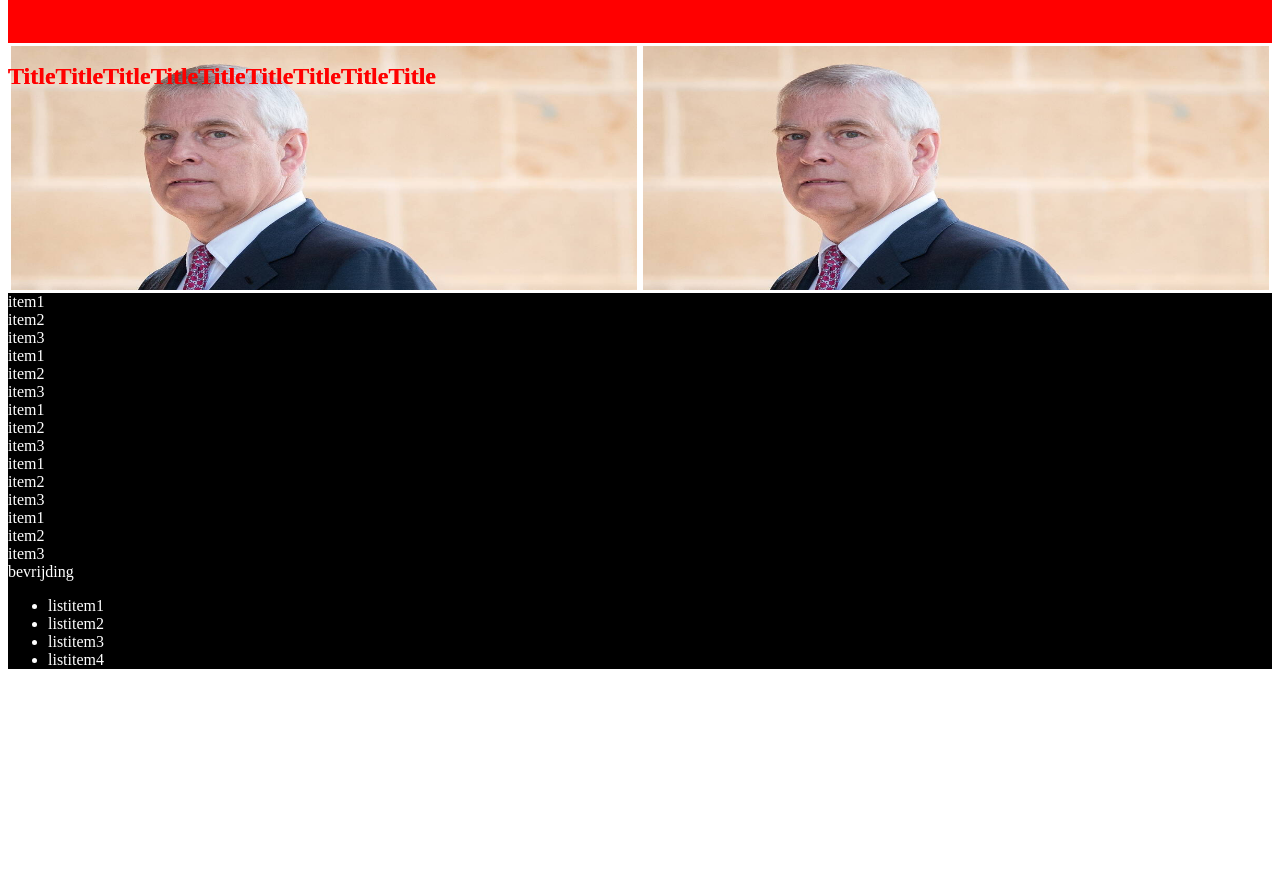
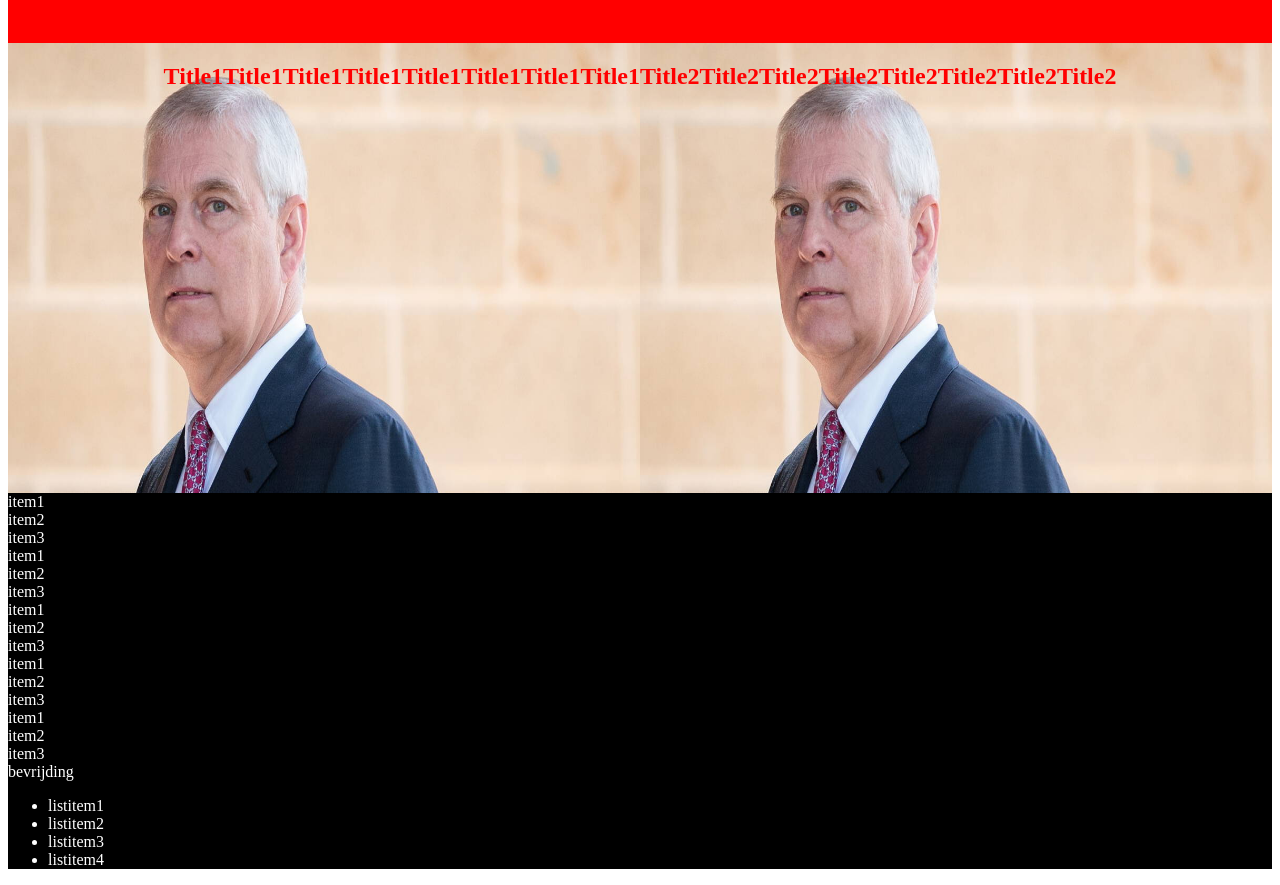
Before and after one commit to JulienZD/nos-remake, a plain HTML site: page index.html in a window 1280 px wide. Shown: the part 48-933 px from the top of the page. Before the commit the page ends 800 px from the top, so only its background shows below. Drawn offline with Linux system fonts and the light colour scheme.

Commit message:
Fixed top two images

```diff
--- a/css/styles.css
+++ b/css/styles.css
@@ -15,30 +15,41 @@ div {
 }
 
 #container {
-  margin: auto;
+  /* margin: auto; */
 }
 
 #mainArticles {
   background-color: #00ff00;
   color: #ff0000;
-  height:100px;
+  /* height: auto; */
 }
 
-.topimg {
-  height: 250px;
-  /* padding: 20px; */
-  float:left;
-  width: 50%;
-  background-color: #0000ff;
-  border-style: solid;
-  z-index: 1;
-  position:relative;
+#mainArticles h2 {
+  position: relative;
+  color: red;
 }
 
-.topImages h2 {
-  position:absolute;
+#leftTopImage, #rightTopImage {
+  width: 50%;
+  height: 450px;
+  float: left;
+  background-image: url("../img/topimg.jpg");
+  background-size: 100% 100%;
+}
+
+#leftTopImage {
+  text-align:right;
+  vertical-align: text-bottom;
+}
+
+#rightTopImage {
+  text-align: left;
+}
+
+
+.topImage h2 {
+  position:relative;
   color: #ff0000;
-  z-index: 2;
 }
 
 h1 {
--- a/index.html
+++ b/index.html
@@ -14,13 +14,11 @@
     <div id="container">
 
       <div id="mainArticles">
-        <div class="topImages">
-          <img src="img/topimg.jpg" class="topimg"></img>
-          <h2>TitleTitleTitleTitleTitleTitleTitleTitleTitle</h2>
+        <div id="leftTopImage">
+          <h2>Title1Title1Title1Title1Title1Title1Title1Title1</h2>
         </div>
-        <div class="topImages">
-          <img src="img/topimg.jpg" class="topimg"></img>
-          <h2>TitleTitleTitleTitleTitleTitleTitleTitleTitle</h2>
+        <div id="rightTopImage">
+          <h2>Title2Title2Title2Title2Title2Title2Title2Title2</h2>
         </div>
       </div>
 
```
